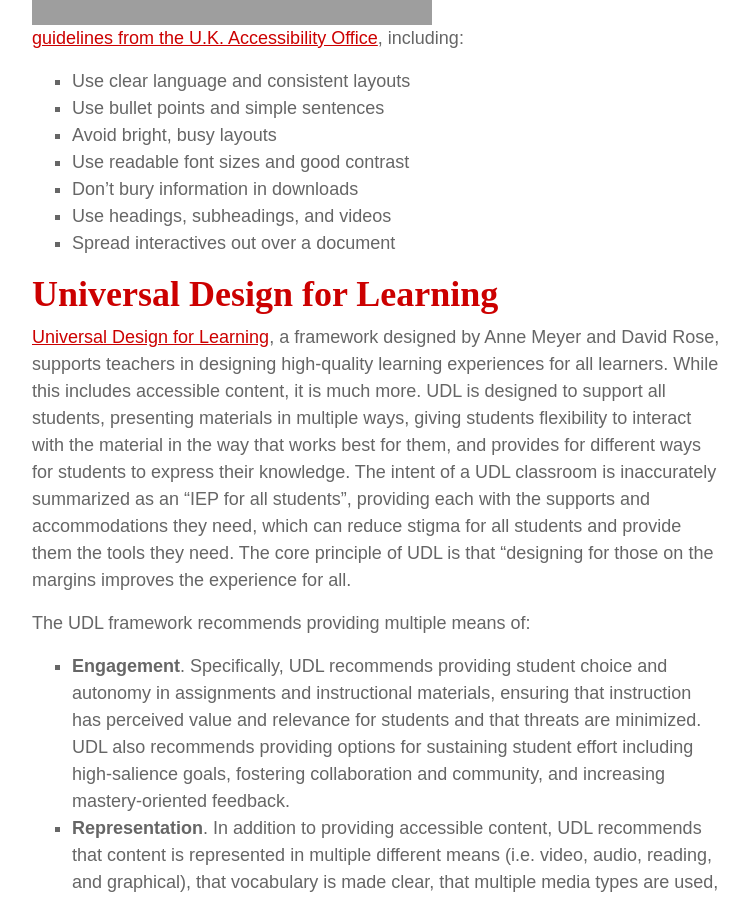
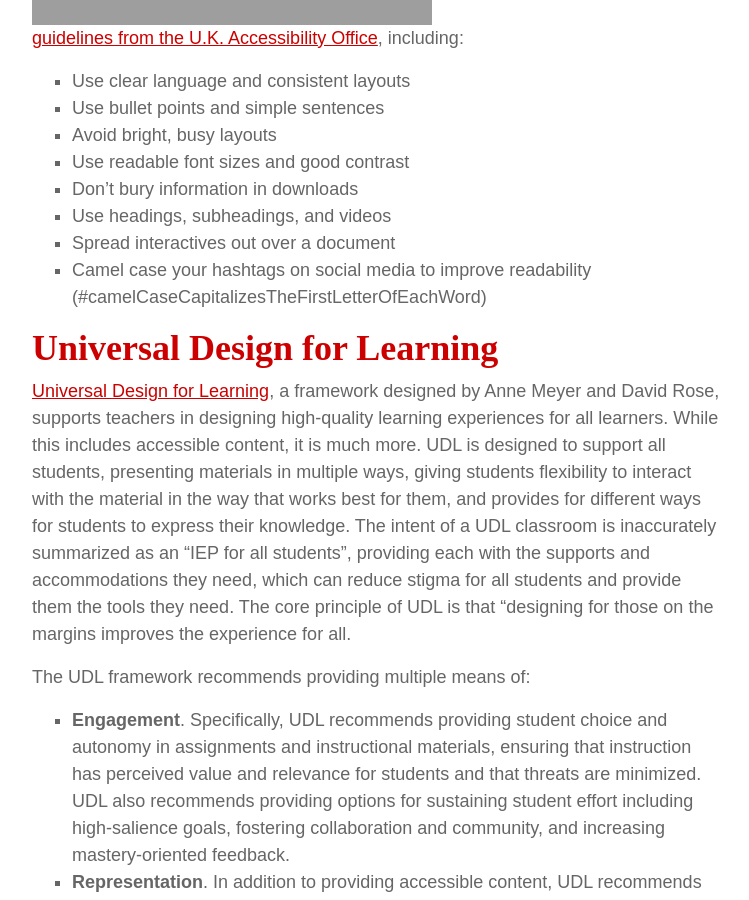
Before and after one commit to mjsamberg/resourceguides, a Jekyll site: the page built from accessibility/index.md, in a window 1280 px wide and 900 px high, scrolled down 1191 px. Shown: the whole window, without its empty margins (263-1012 px from the left). Built offline with Jekyll 4.4.1, drawn with Linux system fonts in a browser that asks for light colours; nearby versions of some CDN libraries; some web fonts are replaced.

Commit message:
Added social media guidance

```diff
--- a/accessibility/index.md
+++ b/accessibility/index.md
@@ -23,6 +23,7 @@ Remember these accessibility [guidelines from the U.K. Accessibility Office][7],
 * Don’t bury information in downloads
 * Use headings, subheadings, and videos
 * Spread interactives out over a document
+* Camel case your hashtags on social media to improve readability (#camelCaseCapitalizesTheFirstLetterOfEachWord)
 
 ## Universal Design for Learning
 [Universal Design for Learning][8], a framework designed by Anne Meyer and David Rose, supports teachers in designing high-quality learning experiences for all learners. While this includes accessible content, it is much more. UDL is designed to support all students, presenting materials in multiple ways, giving students flexibility to interact with the material in the way that works best for them, and provides for different ways for students to express their knowledge. The intent of a UDL classroom is inaccurately summarized as an “IEP for all students”, providing each with the supports and accommodations they need, which can reduce stigma for all students and provide them the tools they need. The core principle of UDL is that “designing for those on the margins improves the experience for all.
```
